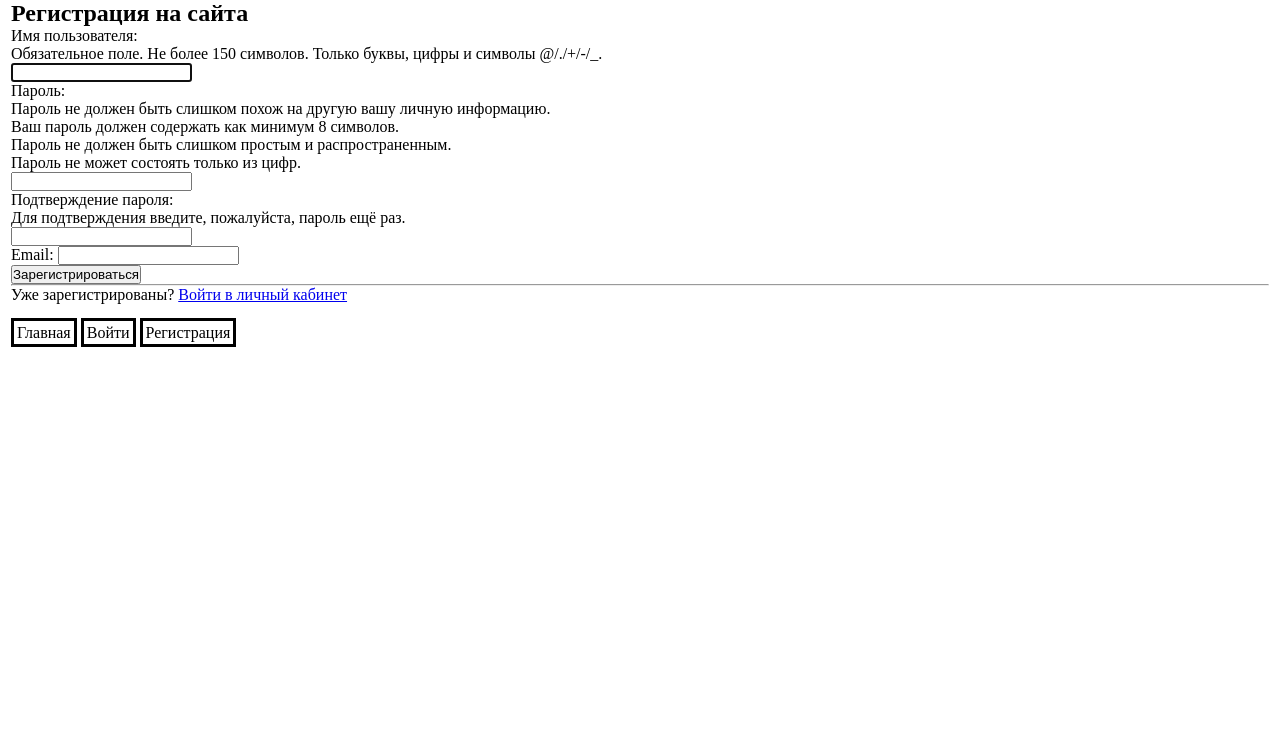
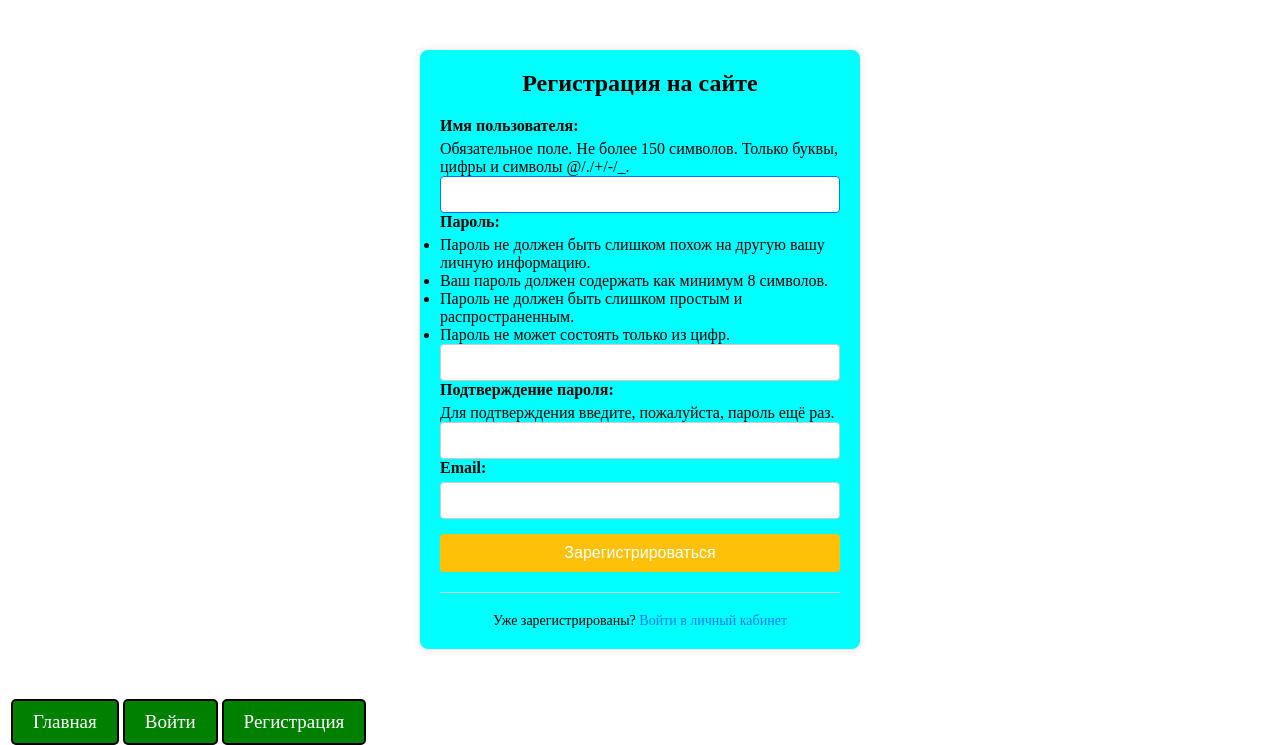
Before and after one commit to evgeniVenkov/WebSite, a Django app: page /users/reg/ in a window 1280 px wide. Shown: the part 58-803 px from the top of the page. Before the commit the page ends 405 px from the top, so only its background shows below. Run offline with Django 5.2, Linux system fonts and the light colour scheme.

Commit message:
Small changes in design
надеюсь ничего не сломал...

```diff
--- a/website/static/css/style.css
+++ b/website/static/css/style.css
@@ -1,33 +1,109 @@
-*{
+* {
 	margin: 0;
 	padding: 0;
 }
-body{
-
+body {
 }
 
-img{
+.form-section {
+	max-width: 400px;
+	margin: 50px auto;
+	padding: 20px;
+	background-color: #fff;
+	border-radius: 8px;
+	box-shadow: 0 0 10px rgba(0, 0, 0, 0.1);
+}
+
+.form-section h2 {
+	margin-bottom: 20px;
+	font-size: 24px;
+	text-align: center;
+}
+
+.form-group {
+	margin-bottom: 15px;
+}
+
+.form-group label {
+	display: block;
+	margin-bottom: 5px;
+	font-weight: bold;
+}
+
+.form-group input,
+.form-group select,
+.form-group textarea {
+	width: 100%;
+	padding: 10px;
+	border: 1px solid #ccc;
+	border-radius: 4px;
+	box-sizing: border-box;
+}
+
+.form-group input:focus,
+.form-group select:focus,
+.form-group textarea:focus {
+	border-color: #007bff;
+	outline: none;
+}
+
+button {
+	width: 100%;
+	padding: 10px;
+	background-color: #ffc107;
+	border: none;
+	border-radius: 4px;
+	color: #fff;
+	font-size: 16px;
+	cursor: pointer;
+	transition: background-color 0.3s ease;
+}
+
+button:hover {
+	background-color: #e0a800;
+}
+
+hr {
+	margin: 20px 0;
+	border: 0;
+	border-top: 1px solid #ccc;
+}
+
+p {
+	text-align: center;
+	font-size: 14px;
+}
+
+a {
+	color: #007bff;
+	text-decoration: none;
+}
+
+a:hover {
+	text-decoration: underline;
+}
+
+img {
 	float: left;
 	height: 100px;
 }
-nav{
+nav {
 	display: block;
 	margin-top: 20px;
 }
 
-nav a{
-
+nav a {
 	color: black;
 	text-decoration: none;
 	border: 3px solid black;
 	padding: 3px;
 }
-.container{
+.container {
 	width: 1258px;
 	margin: 0px auto;
 }
 
-header.container{
+header.container {
 	display: flex;
 	justify-content: space-between;
 	align-items: center;
@@ -35,15 +111,26 @@ header.container{
 	margin-bottom: 30px;
 }
 
-header .logo{
-    color:green;
+header .logo {
+	color: green;
 	font-size: 50px;
 	font-weight: bold;
 }
-.task{
+.task {
 	background: aqua;
 }
-.butExit
-{
-    margin-left:100px;
+.butExit {
+	margin-left: 100px;
 }
+
+.button {
+	display: inline-block;
+	padding: 10px 20px;
+	font-size: 19px;
+	text-align: center;
+	text-decoration: none;
+	background-color: green;
+	color: white;
+	border: 2px solid black;
+	border-radius: 5px;
+}
--- a/website/templates/home/home.html
+++ b/website/templates/home/home.html
@@ -1,5 +1,4 @@
-{% extends 'layout.html'%}
-{% block main%}
+{% extends 'layout.html'%} {% block main%}
 
 <a href="tasks/">Ссылка</a>
 
--- a/website/templates/layout.html
+++ b/website/templates/layout.html
@@ -1,45 +1,43 @@
-<!doctype html>
-{%load static%}
+<!DOCTYPE html>
+{% load static %}
 <html lang="en">
 	<head>
-    <meta charset="UTF-8">
-    <meta name="viewport"
-          content="width=device-width, user-scalable=no, initial-scale=1.0, maximum-scale=1.0, minimum-scale=1.0">
-    <meta http-equiv="X-UA-Compatible" content="ie=edge">
+		<meta charset="UTF-8" />
+		<meta
+			name="viewport"
+			content="width=device-width, user-scalable=no, initial-scale=1.0, maximum-scale=1.0, minimum-scale=1.0"
+		/>
+		<meta http-equiv="X-UA-Compatible" content="ie=edge" />
 		<title>{{ title }}</title>
-    <link rel="stylesheet" href="{% static 'css/style.css'%}">
+		<link rel="stylesheet" href="{% static 'css/style.css' %}" />
 	</head>
 	<body>
-
 		<div class="container">
-
 			<header>
 				<span class="logo"> P&C</span>
-
 			</header>
 
-{% block main %}
-{% endblock %}
+			{% block main %} {% endblock %}
 
 			<footer>
-    <nav >
-        <a href="{% url 'home'%}">Главная</a>
+				<nav>
+					<a href="{% url 'home' %}" class="button">Главная</a>
 
 					{% if user.is_authenticated %}
 					<a href="{% url 'profile' %}">Профиль</a>
 					<a href="{% url 'tasks' %}">задачи</a>
 
-        <form action="{% url 'exit' %}" method="post" >
+					<form action="{% url 'exit' %}" method="post">
 						{% csrf_token %}
 						<button type="submit" class="butExit">Выйти</button>
 					</form>
-        {%else%}
-        <a href="{% url 'user' %}">Войти</a>
-        <a href="{% url 'reg' %}">Регистрация</a>
-        {% endif%}
+					{% else %} {% if request.path != '/users/' %}
+					<a href="{% url 'user' %}" class="button">Войти</a>
+					{% endif %}
+					<a href="{% url 'reg' %}" class="button">Регистрация</a>
+					{% endif %}
 				</nav>
 			</footer>
 		</div>
-
 	</body>
 </html>
--- a/website/templates/users/registraion.html
+++ b/website/templates/users/registraion.html
@@ -1,14 +1,16 @@
-{% extends 'layout.html' %}
-
-{% block main %}
-  <div class="form-section">
-    <h2>Регистрация на сайта</h2>
-    <form method="POST">
-      {% csrf_token %}
-      {{ form }}
-      <button type="submit" class="btn btn-outline-warning">Зарегистрироваться</button>
-    </form>
-    <hr>
-    Уже зарегистрированы? <a href="{% url 'user' %}">Войти в личный кабинет</a>
-  </div>
+{% extends 'layout.html' %} {% block main %}
+<div class="form-section task">
+	<h2>Регистрация на сайте</h2>
+	<form method="POST">
+		{% csrf_token %}
+		<div class="form-group">{{ form }}</div>
+		<button type="submit" class="btn btn-outline-warning">
+			Зарегистрироваться
+		</button>
+	</form>
+	<hr />
+	<p>
+		Уже зарегистрированы? <a href="{% url 'user' %}">Войти в личный кабинет</a>
+	</p>
+</div>
 {% endblock main %}
```
Also changed, not shown: website/templates/users/user.html (+5 -7 lines), website/db.sqlite3. Lines whose indentation alone changed are shown as unchanged.
